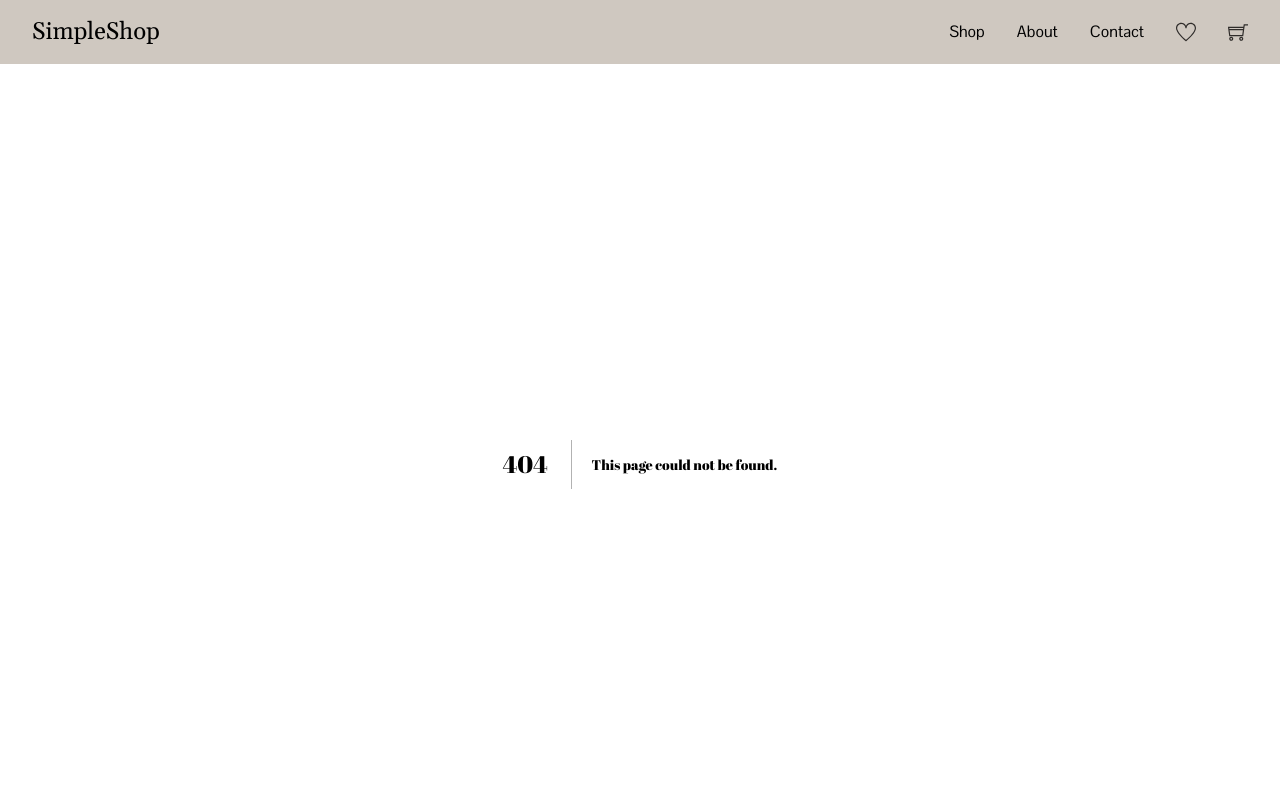
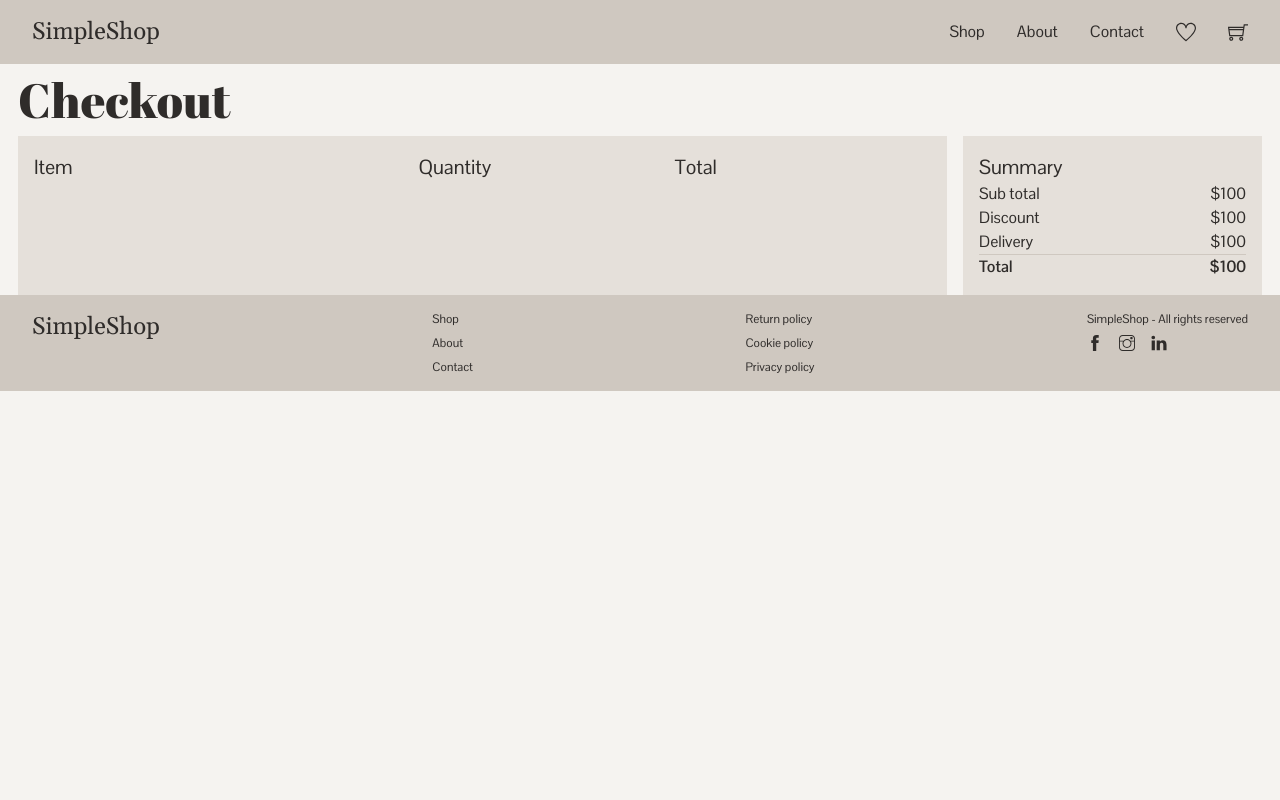
Before and after one commit to Frontend-3-sem/simpelshop, a Next.js app: page /checkout in a window 1280 px wide. Before the commit this address had no page. Shown: the top 800 px of the page. Built offline with nearby package versions, Linux system fonts and the light colour scheme.

Commit message:
basic setup

```diff
--- /dev/null
+++ b/src/app/(routes)/checkout/page.js
@@ -0,0 +1,53 @@
+export default async function Checkout() {
+  return (
+    <>
+      <h1>Checkout</h1>
+      <section className="grid grid-cols-4 gap-4">
+        <div className="col-span-3 bg-surface p-4">
+          <div className="grid grid-cols-7">
+            <h4 className="col-span-3">Item</h4>
+            <h4 className="col-span-2">Quantity</h4>
+            <h4 className="col-span-2">Total</h4>
+          </div>
+        </div>
+        <div className="bg-surface p-4">
+          <h4>Summary</h4>
+          <dl>
+            <div className="flex justify-between">
+              <dt>Sub total</dt>
+              <dd>$100</dd>
+            </div>
+            <div className="flex justify-between">
+              <dt>Discount</dt>
+              <dd>$100</dd>
+            </div>
+            <div className="flex justify-between">
+              <dt>Delivery</dt>
+              <dd>$100</dd>
+            </div>
+            <div className="flex justify-between border-t border-accentLight">
+              <dt className="font-bold">Total</dt>
+              <dd className="font-bold">$100</dd>
+            </div>
+          </dl>
+        </div>
+      </section>
+    </>
+  );
+}
+
+// const FetchProduct = async ({ category }) => {
+//   const url = category
+//     ? `https://dummyjson.com/products/category/${category}`
+//     : `https://dummyjson.com/products`;
+
+//   const response = await fetch(url);
+//   const { products } = await response.json();
+//   return (
+//     <div className="grid sm:grid-cols-2 md:grid-cols-3 lg:grid-cols-4 gap-5">
+//       {products.map((product) => (
+//         <CardComponent key={product.id} product={product} />
+//       ))}
+//     </div>
+//   );
+// };
--- a/src/app/components/CategoryBtn.jsx
+++ b/src/app/components/CategoryBtn.jsx
@@ -4,7 +4,7 @@ const CategoryBtn = ({ text, category, className }) => {
     <>
       <Link
         className={`py-2 px-10 font-bold cursor-pointer bg-accentDark hover:bg-accentMedium text-background ${className}`}
-        href={`/Listview?category=${category}`}
+        href={`/listview?category=${category}`}
       >
         {text}
       </Link>
```
